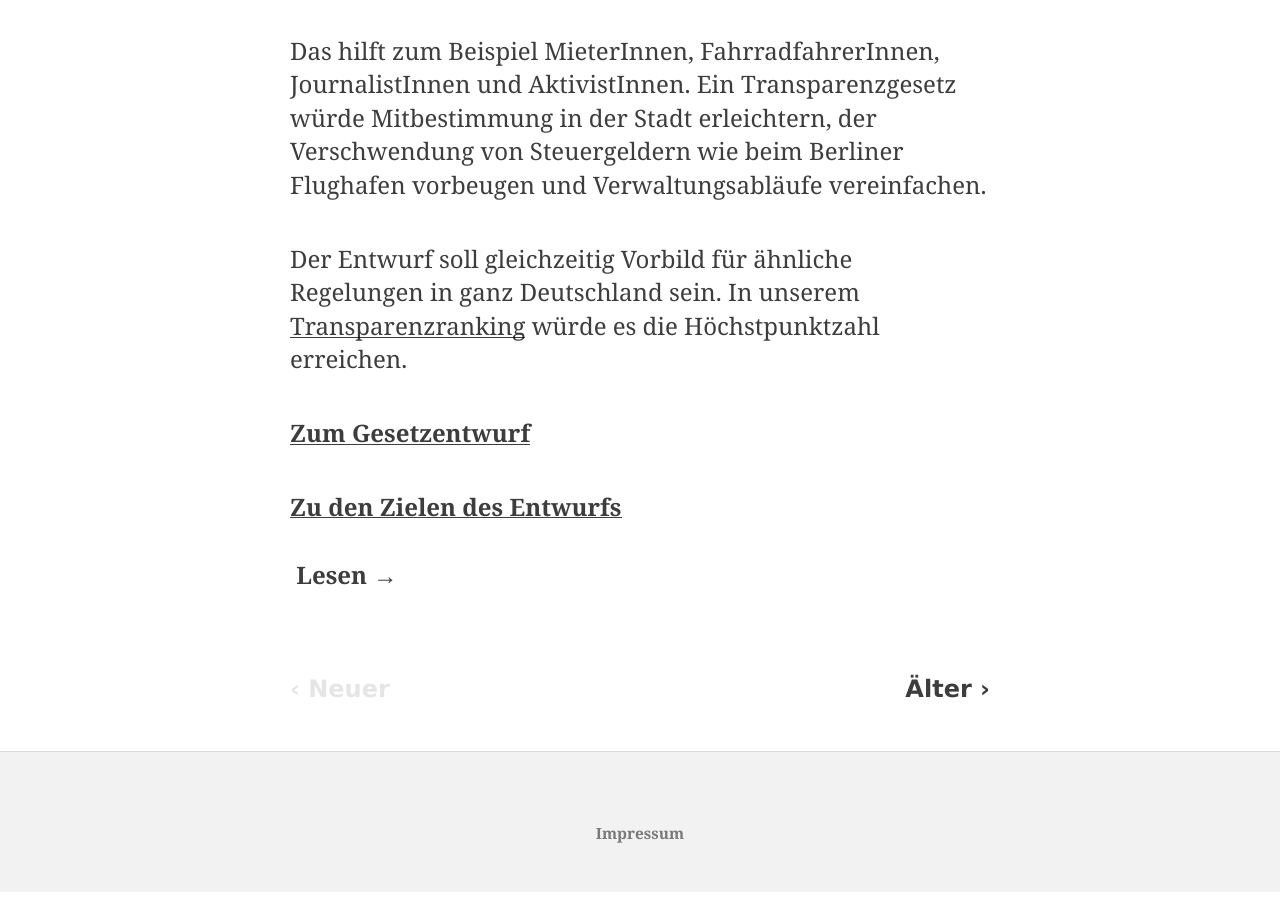
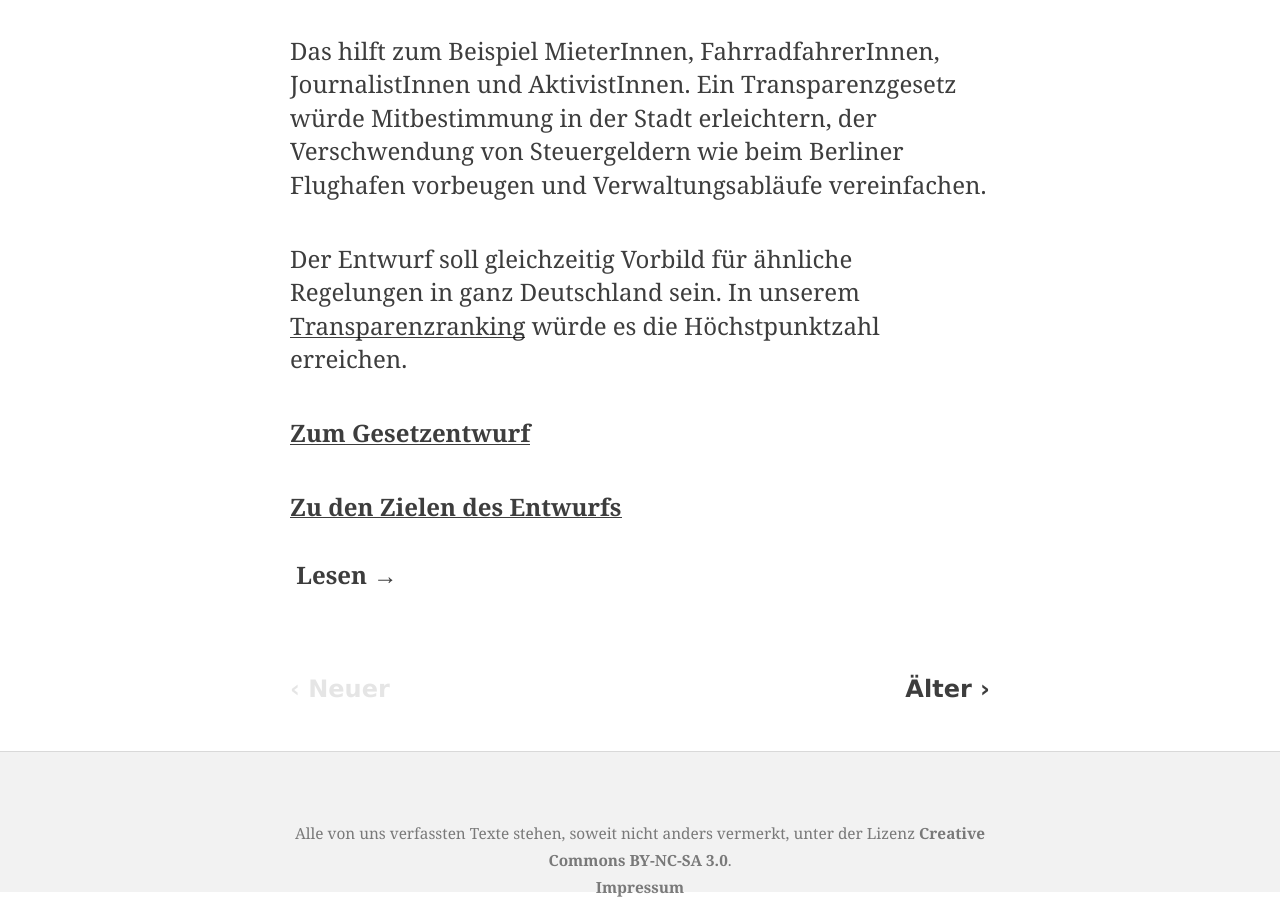
Before and after one commit to okfde/blog.fragdenstaat.de, a Jekyll site: the page built from index.html, in a window 1280 px wide and 900 px high, scrolled down 10870 px. Built offline with Jekyll 4.4.1, drawn with Linux system fonts in a browser that asks for light colours; the list of posts is cut into pages by our own code.

Commit message:
add license link

```diff
--- a/_includes/footer.html
+++ b/_includes/footer.html
@@ -4,7 +4,7 @@
       {{ site.footer}}
       <br/>
       <small>
-        <a href="https://fragdenstaat.de/impressum/">Impressum</a>
+        Alle von uns verfassten Texte stehen, soweit nicht anders vermerkt, unter der Lizenz <a href="https://creativecommons.org/licenses/by-nc-sa/3.0/">Creative Commons BY-NC-SA 3.0</a>.<br> <a href="https://fragdenstaat.de/impressum/">Impressum</a>
       </small>
     </p>
   </div>
```
